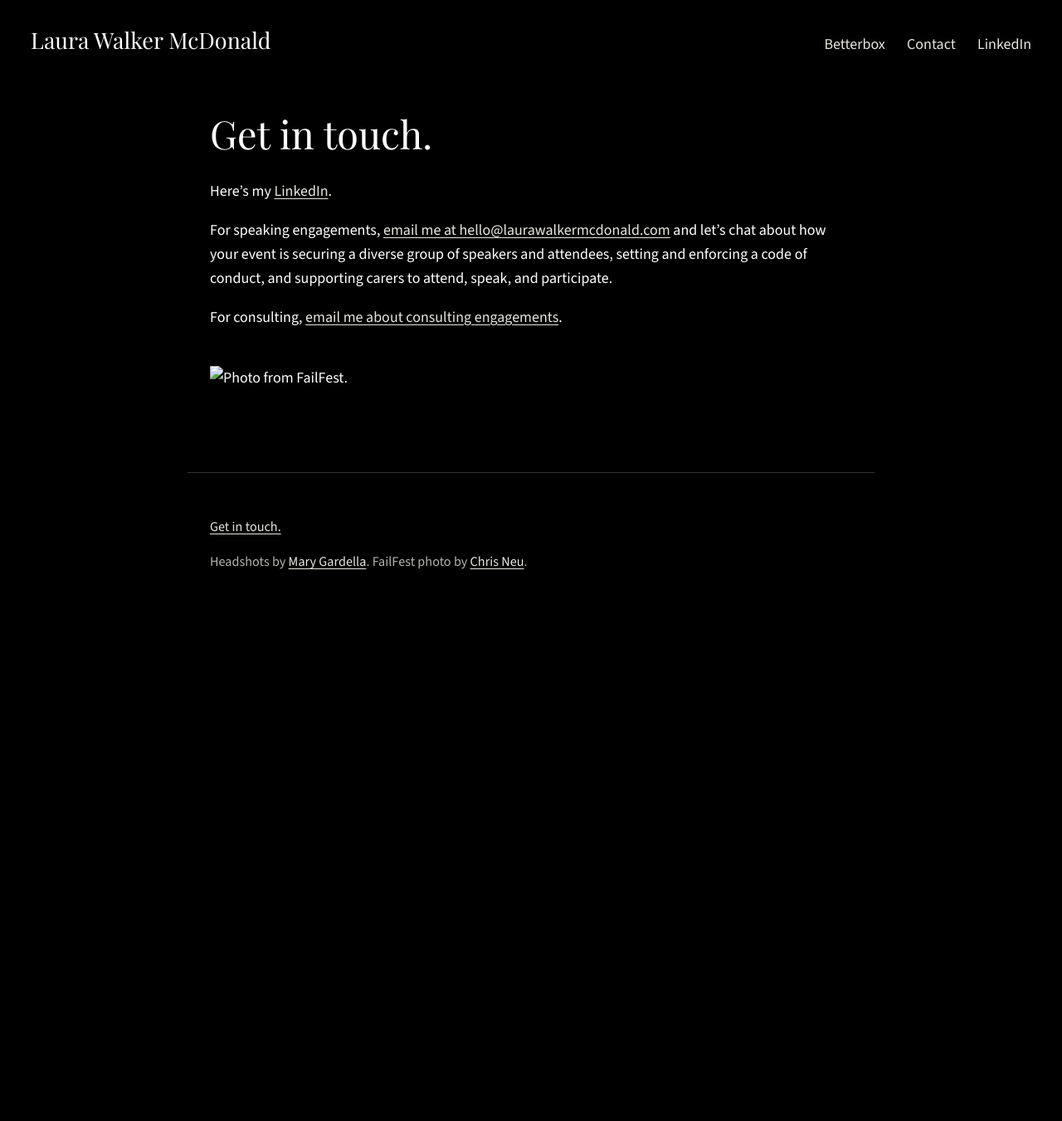
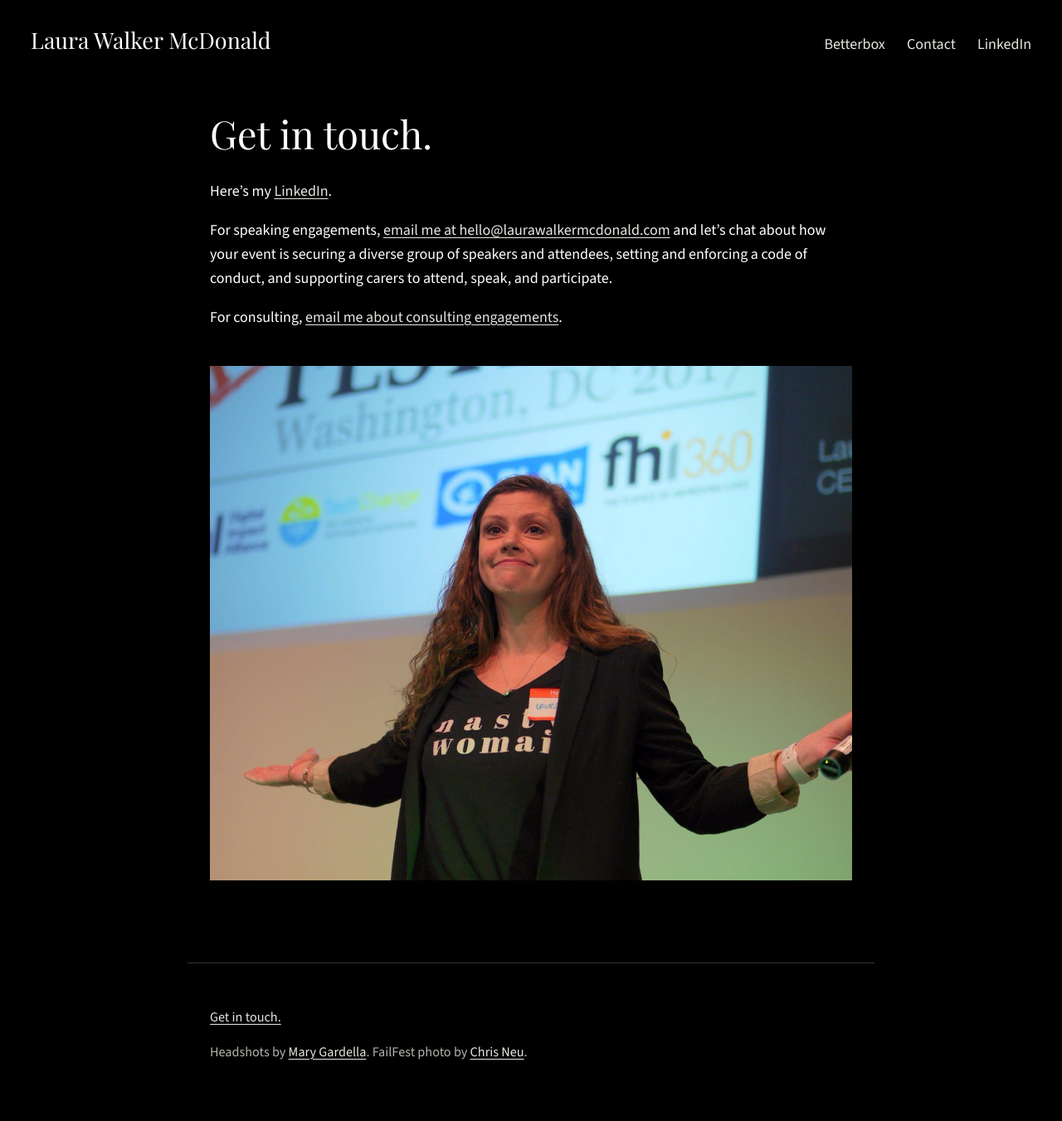
Before and after one commit to laurawmcd/laurawmcd.github.io, a Jekyll site: the page built from contact.md, in a window 1280 px wide. Shown: the whole page at 83% size. Built offline with Jekyll 4.4.1, drawn with Linux system fonts in a browser that asks for light colours; before the commit the page ends 900 px from its top, so only the background shows below that.

Commit message:
Add headshots and FailFest photo
Co-Authored-By: Claude Opus 5.5 <noreply@anthropic.com>
Claude-Session: https://claude.ai/code/session_01WRA4EfxJcuyGjrmrRCiwBP

```diff
--- a/contact.md
+++ b/contact.md
@@ -12,4 +12,4 @@ For speaking engagements, [email me at {{ site.email }}](mailto:{{ site.email }}
 
 For consulting, [email me about consulting engagements](mailto:{{ site.email }}?subject=Consulting%20engagements).
 
-<figure><img src="/assets/images/failfest.jpg" alt="Photo from FailFest."></figure>
+<figure><img src="/assets/images/failfest.jpg" alt="Laura on stage at FailFest, Washington DC, 2017, arms spread wide, in front of a screen showing sponsor logos."></figure>
```
Also changed, not shown: assets/images/failfest.jpg (added), assets/images/laura-portrait-2.jpg (added), assets/images/laura-portrait.jpg (added).
